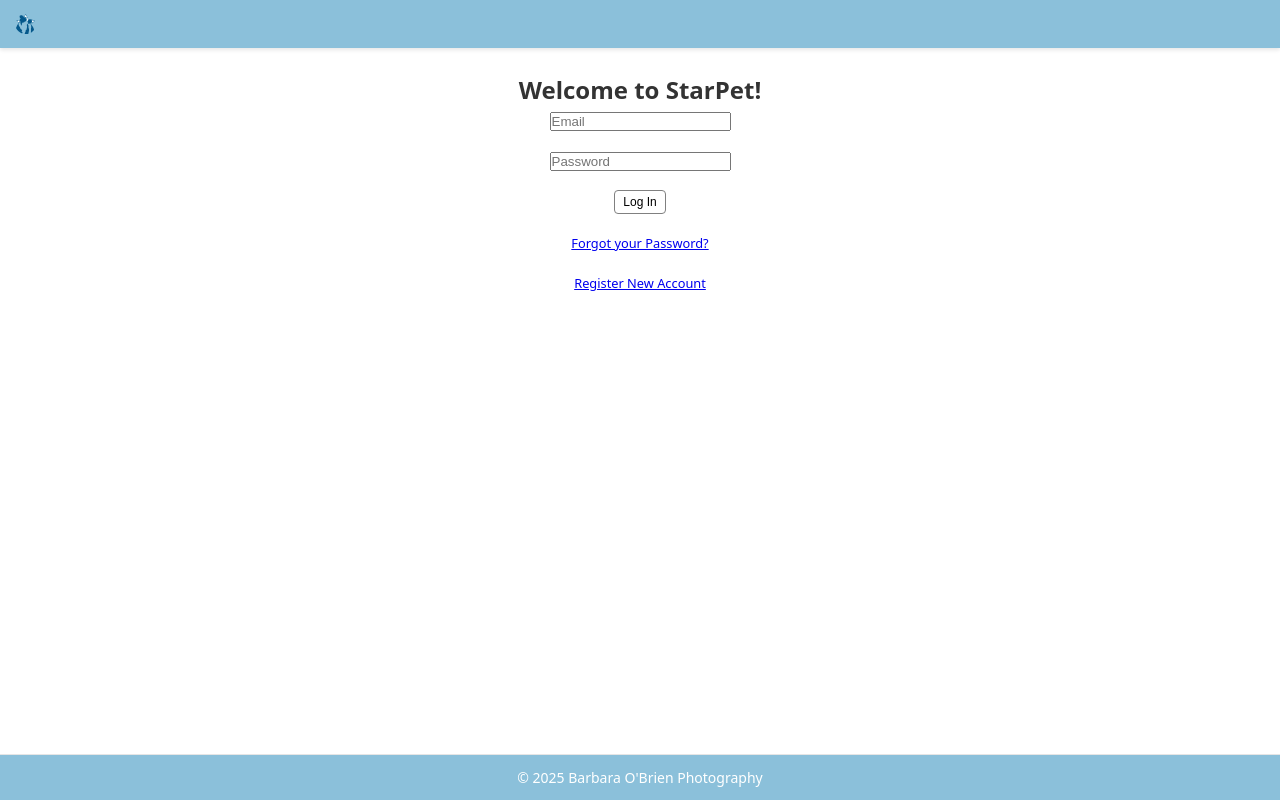
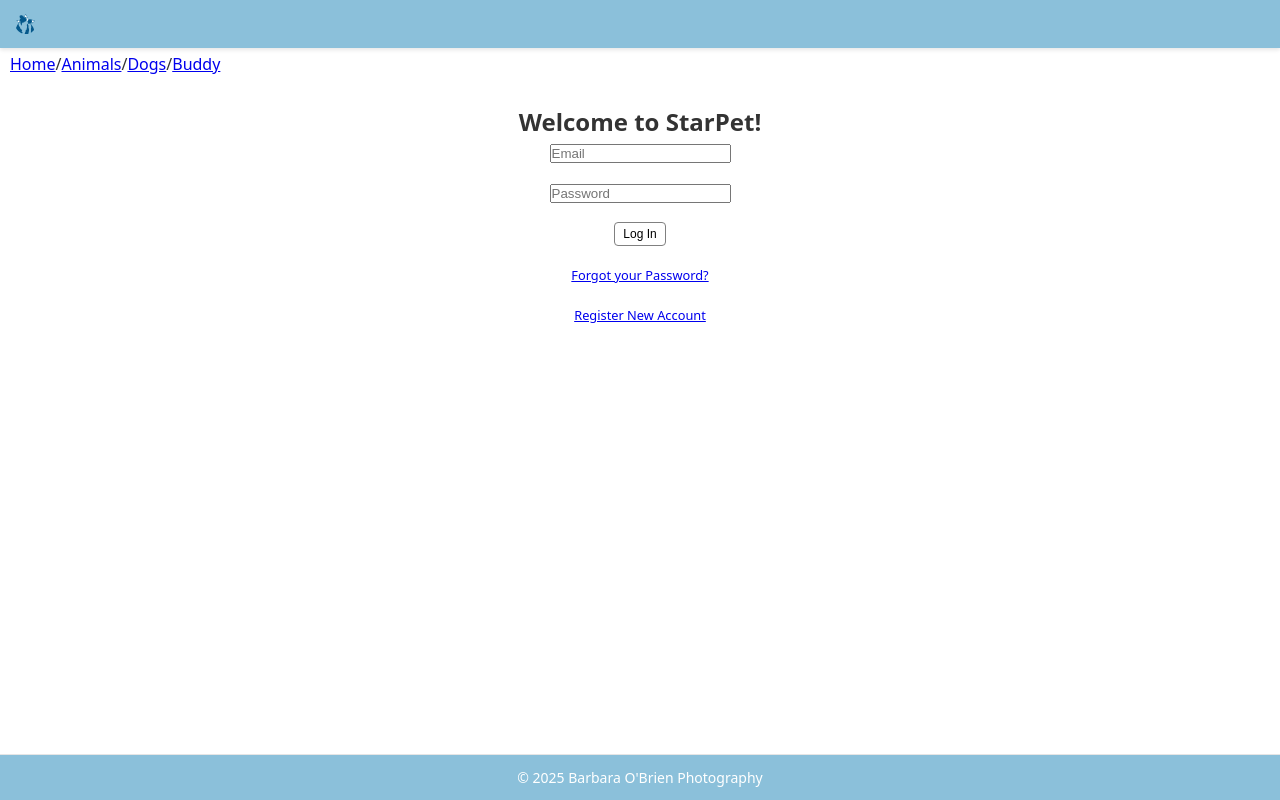
Before and after one commit to whoguy24/starpet, a React (Vite) app: page /login in a window 1280 px wide. Built offline with nearby package versions, Linux system fonts and the light colour scheme; no server answers.

Commit message:
Built the beginning of a breadcrumb component.

```diff
--- a/src/app/App.jsx
+++ b/src/app/App.jsx
@@ -6,6 +6,7 @@ import UserLogin from "../components/User/UserLogin";
 import UserRegistration from "../components/User/UserRegistration";
 import UserResetPassword from "../components/User/UserResetPassword";
 import Navigation from "../components/Navigation/Navigation";
+import Breadcrumb from "../components/Navigation/Breadcrumb";
 import NotFound from "../components/Navigation/NotFound";
 import Footer from "../components/Navigation/Footer";
 import Animals from "../components/Animals/Animals";
@@ -25,6 +26,7 @@ function App() {
       <div className="app">
         <header>
           <Navigation />
+          <Breadcrumb />
         </header>
         <main className="app-content">
           <Routes>
--- a/src/components/Contacts/Contacts.jsx
+++ b/src/components/Contacts/Contacts.jsx
@@ -65,7 +65,7 @@ function Contacts() {
   return (
     <div className={styles.contactsContainer}>
       {/* Hide for now */}
-      {/* <form onSubmit={handleCreateContact} className={styles.newContactForm}>
+      <form onSubmit={handleCreateContact} className={styles.newContactForm}>
         <input
           placeholder="First Name"
           value={firstName}
@@ -159,7 +159,7 @@ function Contacts() {
             </tr>
           ))}
         </tbody>
-      </table> */}
+      </table>
     </div>
   );
 }
--- /dev/null
+++ b/src/components/Navigation/Breadcrumb.jsx
@@ -0,0 +1,22 @@
+// Import Modules
+import styles from "./Breadcrumb.module.css";
+import { Link } from "react-router-dom";
+
+// Component Function
+function Breadcrumb() {
+
+  // Render DOM
+  return <div className={styles.container}>
+      <Link to={"/dashboard"}>Home</Link>
+      <span>/</span>
+      <Link to={"/animals"}>Animals</Link>
+      <span>/</span>
+      <Link to={"/animals/dogs"}>Dogs</Link>
+      <span>/</span>
+      <Link to={"/animals/dogs/1"}>Buddy</Link>
+    </div>;
+
+}
+
+// Export Component Function
+export default Breadcrumb;
--- /dev/null
+++ b/src/components/Navigation/Breadcrumb.module.css
@@ -0,0 +1,6 @@
+.container {
+    display: flex;
+    height: 32px;
+    align-items: center;
+    padding-left: 10px;
+}
```
